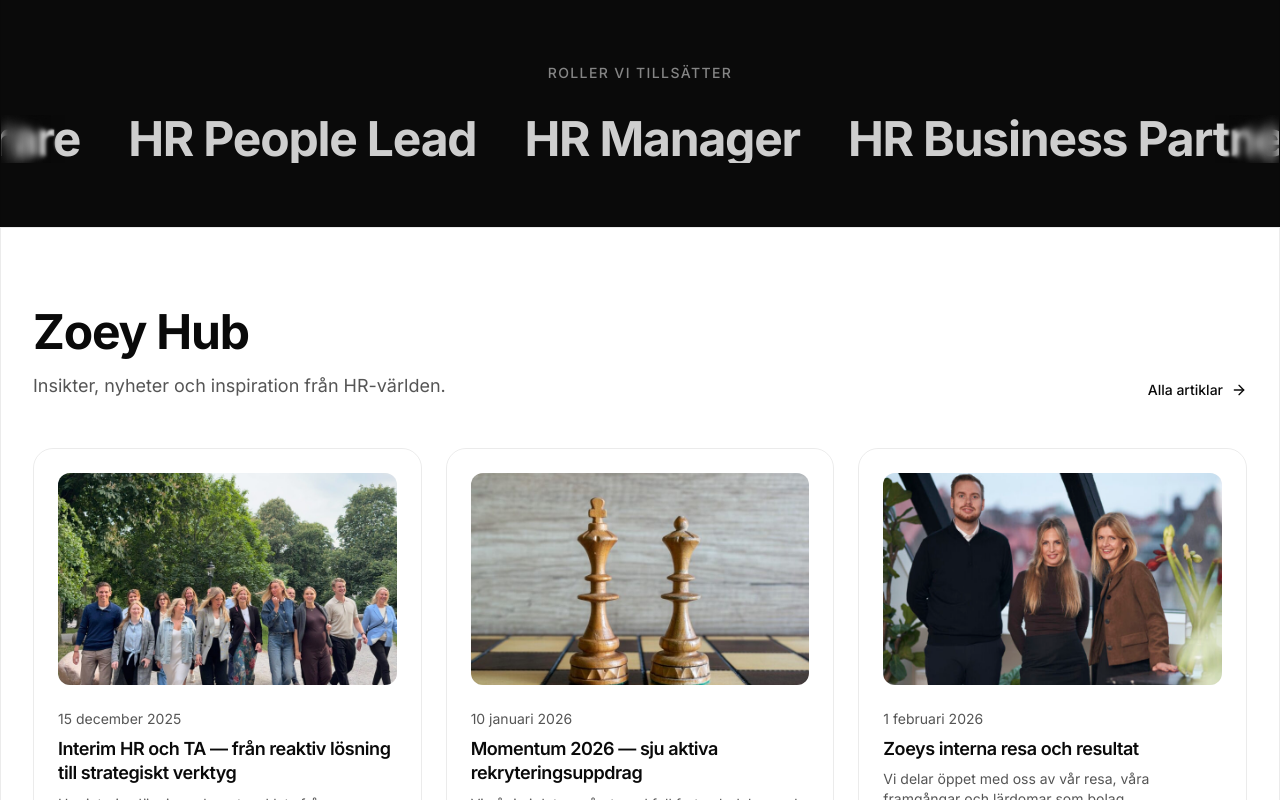
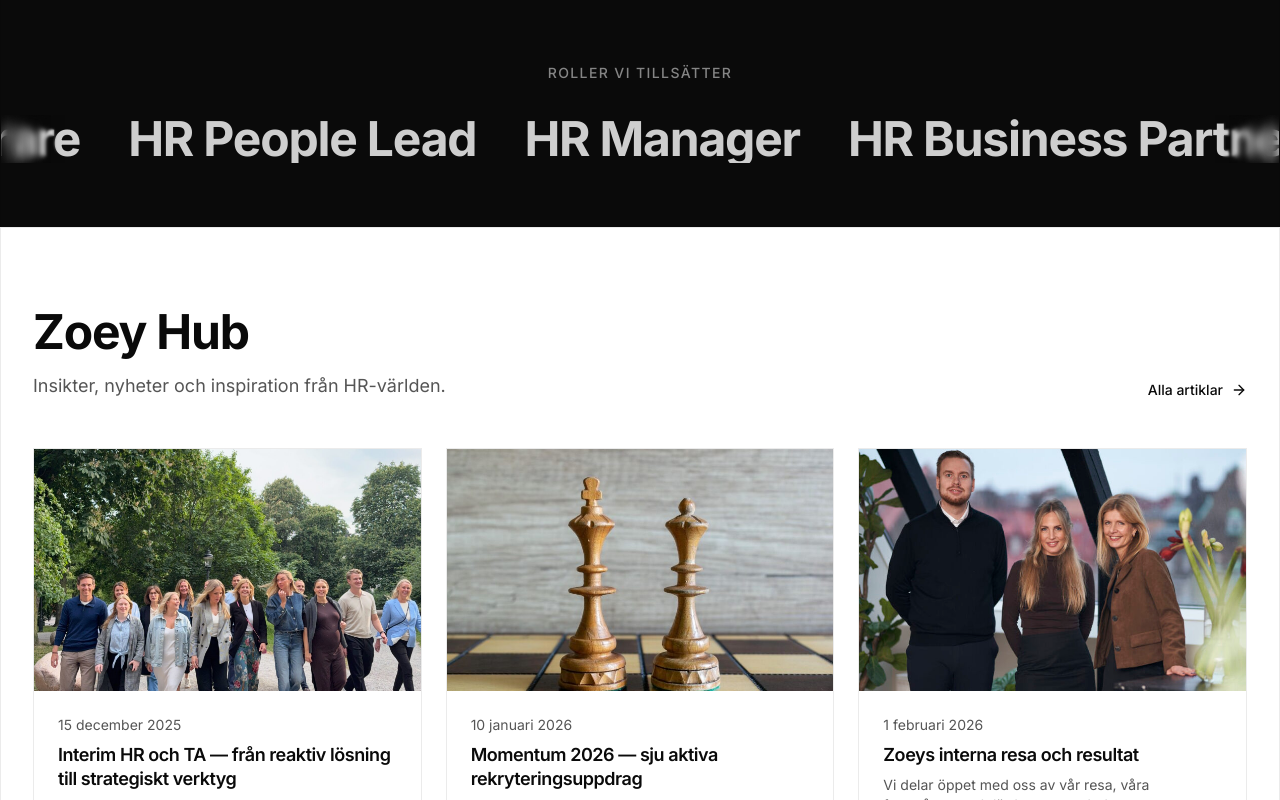
Before and after one commit to hanna-fmw/mock, a Next.js app: page / in a window 1280 px wide. Shown: the part 2000-2800 px from the top of the page. Built offline with nearby package versions, Linux system fonts and the light colour scheme; no server answers.

Commit message:
Refactor BlogSection layout and update global styles
- Changed border-radius variable in globals.css from 0.75rem to 0rem.
- Adjusted BlogSection component layout for improved structure and styling, including adding padding and reorganizing elements for better responsiveness.

```diff
--- a/app/globals.css
+++ b/app/globals.css
@@ -58,7 +58,7 @@
  * Bold typography does the heavy lifting
  */
 :root {
-  --radius: 0.75rem;
+  --radius: 0rem;
   --surface-dark: oklch(0.145 0 0);
   --surface-dark-muted: oklch(0.145 0 0 / 50%);
   --background: oklch(1 0 0);
--- a/components/sections/blog-section.tsx
+++ b/components/sections/blog-section.tsx
@@ -84,9 +84,9 @@
             >
               <Link
                 href={post.href}
-                className="group flex h-full flex-col rounded-2xl border border-border p-6 transition-all duration-300 hover:border-foreground/20 hover:shadow-lg"
+                className="group flex h-full flex-col overflow-hidden border border-border transition-all duration-300 hover:border-foreground/20 hover:shadow-lg"
               >
-                <div className="relative mb-6 aspect-[16/10] w-full overflow-hidden rounded-lg bg-muted">
+                <div className="relative aspect-[16/10] w-full overflow-hidden bg-muted">
                   <Image
                     src={post.image}
                     alt={post.title}
@@ -95,6 +95,7 @@
                     sizes="(max-width: 768px) 100vw, 33vw"
                   />
                 </div>
+                <div className="flex flex-1 flex-col p-6">
                   <time className="text-sm text-muted-foreground">
                     {formatDate(post.date)}
                   </time>
@@ -107,6 +108,7 @@
                   <div className="mt-4 flex items-center gap-2 text-sm font-medium">
                     <span>Läs mer</span>
                     <ArrowRight className="size-4 transition-transform duration-300 group-hover:translate-x-1" />
+                  </div>
                 </div>
               </Link>
             </motion.article>
```
Lines whose indentation alone changed are shown as unchanged.
